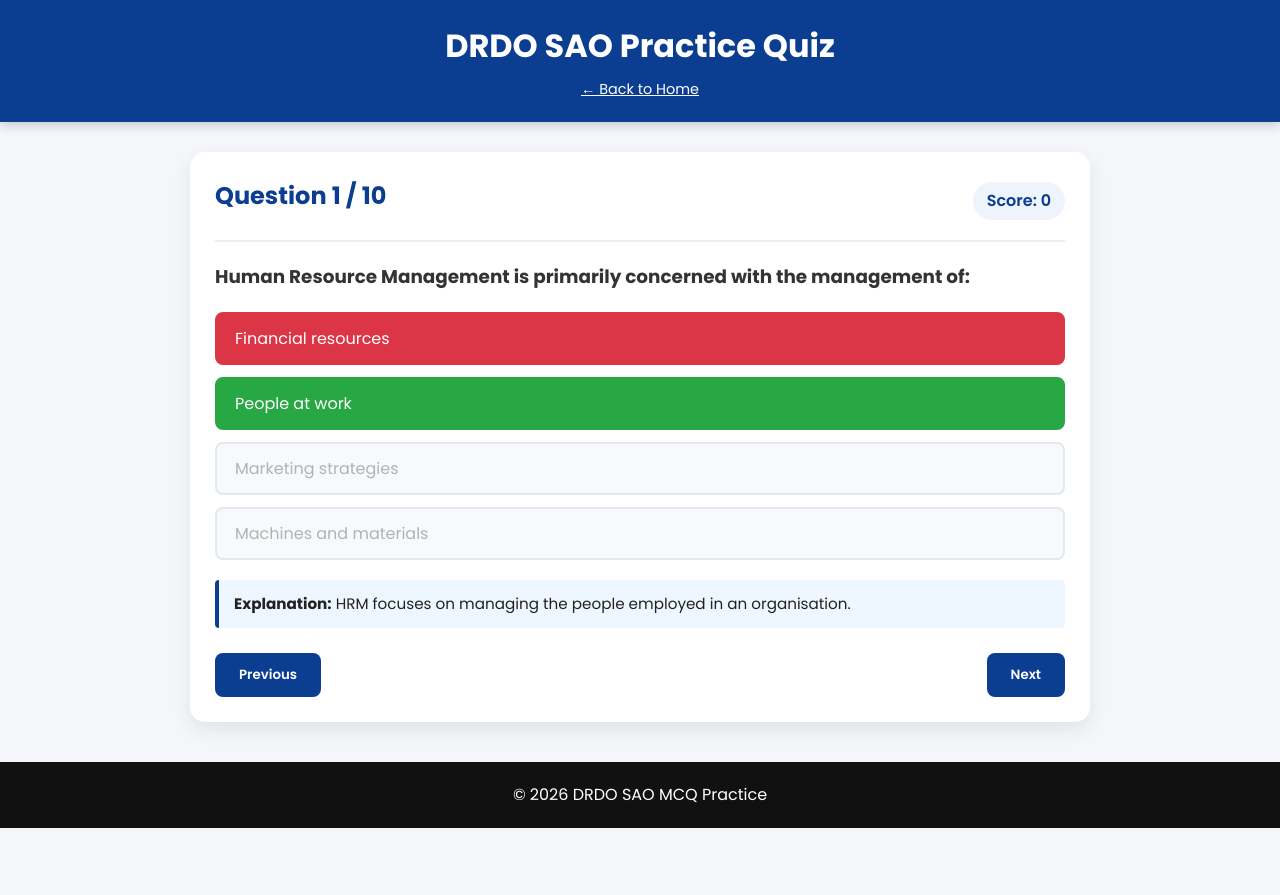
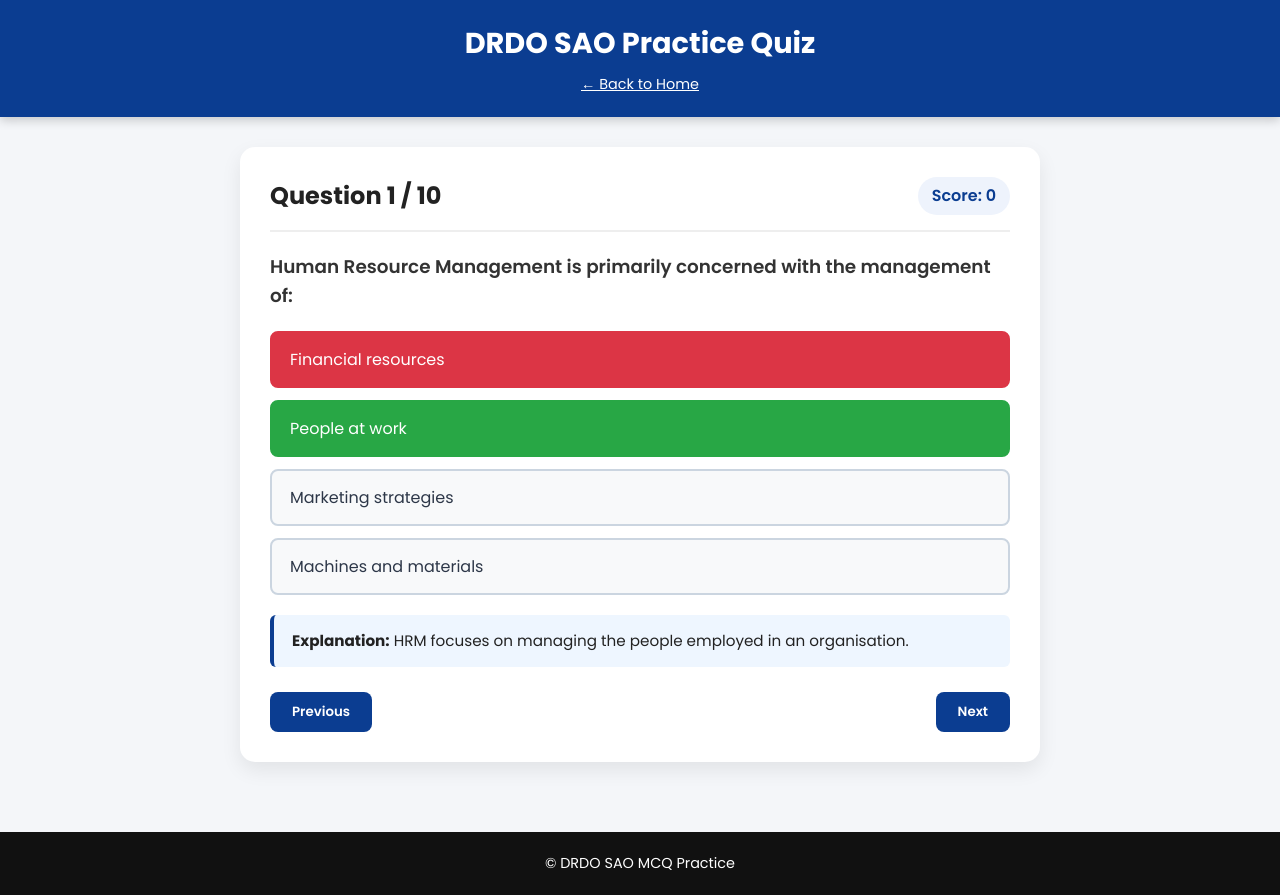
Before and after one commit to Neetikacodes/DRDO-SAO, a plain HTML site: page quiz.html in a window 1280 px wide. Both pictures are taken after a click on the button "Financial resources". Before the commit the page ends 828 px from the top, so only its background shows below. Drawn offline with Linux system fonts and the light colour scheme.

Commit message:
Update quiz.html

```diff
--- a/quiz.html
+++ b/quiz.html
@@ -5,38 +5,84 @@
     <meta name="viewport" content="width=device-width, initial-scale=1.0">
     <title>DRDO SAO - Quiz Practice</title>
     <link href="https://fonts.googleapis.com/css2?family=Poppins:wght@300;400;500;600;700&display=swap" rel="stylesheet">
-    <link rel="stylesheet" href="style.css">
+    <style>
+        * { margin: 0; padding: 0; box-sizing: border-box; font-family: 'Poppins', sans-serif; }
+        body { background: #f4f6f9; color: #222; line-height: 1.6; min-height: 100vh; display: flex; flex-direction: column; }
+        header { background: #0b3d91; color: #fff; padding: 20px; text-align: center; box-shadow: 0 3px 10px rgba(0,0,0,.2); }
+        header h1 { font-size: 1.8rem; margin-bottom: 5px; }
+        .container { width: 90%; max-width: 800px; margin: 30px auto; flex: 1; }
+        .card { background: #fff; padding: 30px; border-radius: 15px; box-shadow: 0 8px 20px rgba(0,0,0,.08); }
+        .quiz-header { display: flex; justify-content: space-between; align-items: center; border-bottom: 2px solid #eee; padding-bottom: 15px; margin-bottom: 20px; }
+        .score-board { font-weight: 600; background: #eef3fc; color: #0b3d91; padding: 6px 14px; border-radius: 20px; }
+        .question-text { font-size: 1.15rem; color: #333; margin-bottom: 20px; font-weight: 600; }
+
+        /* Options Display Vertical (Ek ke niche ek) */
+        .options-container { display: flex; flex-direction: column !important; gap: 12px; margin-bottom: 20px; }
+        .option {
+            display: block;
+            width: 100%;
+            text-align: left;
+            padding: 14px 18px;
+            background: #f8f9fa;
+            border: 2px solid #cbd5e0;
+            border-radius: 8px;
+            font-size: 1rem;
+            cursor: pointer;
+            transition: all .2s;
+            color: #2d3748;
+        }
+        .option:hover:not(:disabled) { background: #edf2f7; border-color: #0b3d91; }
+        .option:disabled { cursor: not-allowed; }
+
+        .explanation-box { margin-top: 15px; padding: 14px 18px; background: #eef6ff; border-left: 4px solid #0b3d91; border-radius: 6px; font-size: 0.95rem; }
+        .nav-buttons { display: flex; justify-content: space-between; margin-top: 25px; }
+        .btn { padding: 10px 22px; background: #0b3d91; color: #fff; text-decoration: none; border-radius: 8px; font-weight: 600; border: none; cursor: pointer; }
+        .btn:hover { background: #082b66; }
+
+        /* Result Screen Styling */
+        .result-box { text-align: center; display: none; }
+        .result-box h2 { color: #0b3d91; font-size: 2rem; margin-bottom: 15px; }
+        .result-stats { font-size: 1.3rem; margin: 20px 0; font-weight: 500; }
+        .percentage { font-size: 2.5rem; font-weight: 700; color: #28a745; margin-bottom: 20px; }
+
+        footer { margin-top: 40px; padding: 20px; background: #111; color: #fff; text-align: center; font-size: 0.9rem; }
+    </style>
 </head>
 <body>
     <header>
         <h1>DRDO SAO Practice Quiz</h1>
         <a href="index.html" style="color: #fff; text-decoration: underline; font-size: 0.9rem;">← Back to Home</a>
     </header>
-
     <div class="container">
-        <div class="card quiz-box">
+        <!-- Quiz Box -->
+        <div id="quizBox" class="card">
             <div class="quiz-header">
                 <h2>Question <span id="questionNo">1</span> / <span id="total">0</span></h2>
                 <div class="score-board">Score: <span id="score">0</span></div>
             </div>
-
             <h3 id="question" class="question-text">Loading question...</h3>
-
             <div id="options" class="options-container"></div>
-
-            <div id="explanation" class="explanation-box"></div>
-
+            <div id="explanation" class="explanation-box" style="display:none;"></div>
             <div class="nav-buttons">
-                <button class="btn nav-btn" onclick="prevQuestion()">Previous</button>
-                <button class="btn nav-btn" onclick="nextQuestion()">Next</button>
+                <button class="btn" onclick="prevQuestion()">Previous</button>
+                <button class="btn" onclick="nextQuestion()">Next</button>
             </div>
         </div>
+
+        <!-- Final Result Screen -->
+        <div id="resultBox" class="card result-box">
+            <h2>🎉 Quiz Completed!</h2>
+            <div class="result-stats">
+                You scored <span id="finalScore" style="color:#0b3d91; font-weight:700;">0</span> out of <span id="finalTotal">0</span>
+            </div>
+            <div id="finalPercent" class="percentage">0%</div>
+            <button class="btn" onclick="location.reload()">Restart Quiz</button>
+            <a href="index.html" class="btn" style="margin-left: 10px; background: #6c757d;">Home Page</a>
+        </div>
     </div>
-
     <footer>
-        <p>© 2026 DRDO SAO MCQ Practice</p>
+        <p>© DRDO SAO MCQ Practice</p>
     </footer>
-
     <script src="app.js"></script>
 </body>
 </html>
```
